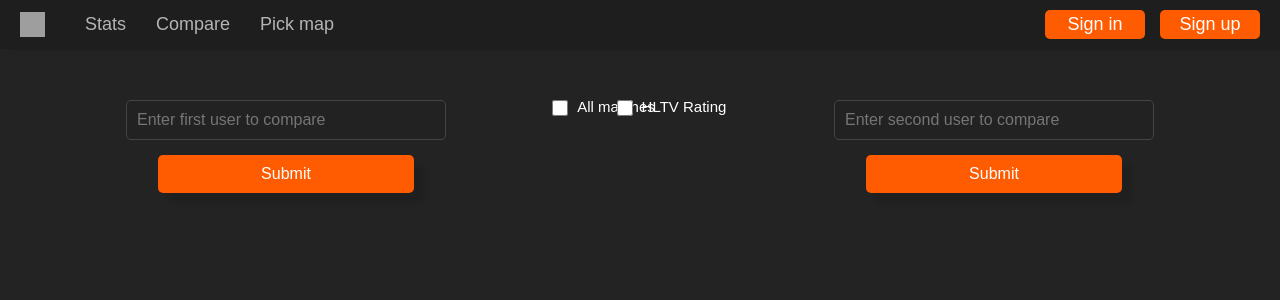
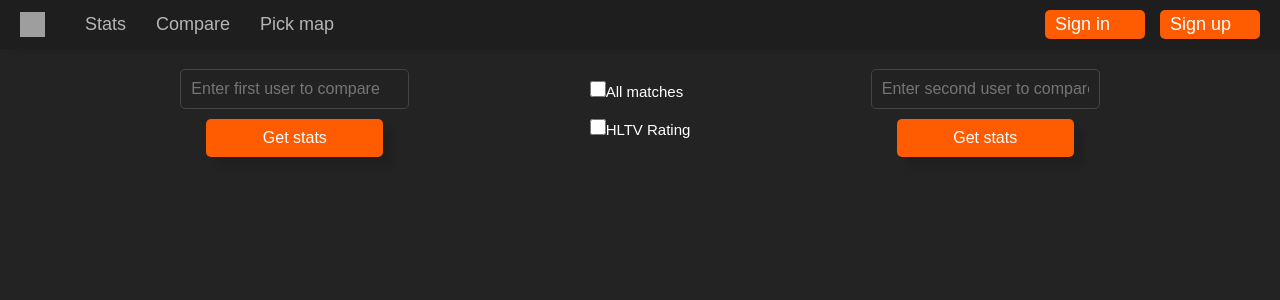
Before and after one commit to e1esm/FaceitStatsWeb, a Vue app: page /compare in a window 1280 px wide. Shown: the top 300 px of the page. Built offline with nearby package versions, Linux system fonts and the light colour scheme; grey boxes are pictures that could not be loaded.

Commit message:
added minor fixes

```diff
--- a/src/App.vue
+++ b/src/App.vue
@@ -1,5 +1,4 @@
 <template>
-  <div id="app">
     <nav>
       <div class="nav-container">
         <div class="left-side">
@@ -18,9 +17,7 @@
       </div>
     </nav>
     <router-view />
-  </div>
 </template>
-
 <style>
 
 
@@ -31,16 +28,12 @@ body {
 }
 
 #app {
-  text-align: center;
-  width: 100%;
-  height: 100%;
+  display: flex;
+  flex-direction: column;
 }
 nav {
   width: 100%;
   background-color: #1e1e1e;
-  position: fixed;
-  top: 0;
-  left: 0;
   padding: 10px 20px;
   box-shadow: 10px 2px 5px rgba(0, 0, 0, 0.1);
   z-index: 10;
@@ -100,6 +93,7 @@ nav {
   width: 100px;
   background-color: #ff5b00;
   border-radius: 5px;
+  padding-left: 10px;
 }
 
 .right-menu a {
@@ -113,3 +107,6 @@ nav {
 }
 
 </style>
+
+<script setup lang="ts">
+</script>
--- a/src/components/Compare.vue
+++ b/src/components/Compare.vue
@@ -1,9 +1,8 @@
 <template>
-    <div id="app">
   <div class="container">
     <div class="half">
       <input v-model="firstInput" placeholder="Enter first user to compare" v-if="!firstPlayer"/>
-      <button @click="handleComparisonButton(1)" v-if="!firstPlayer">Submit</button>
+      <button @click="handleComparisonButton(1)" v-if="!firstPlayer">Get stats</button>
 
       <div class="user-info" v-if="firstPlayer">
       <img :src="firstPlayer.avatar" alt="User Avatar" class="user-avatar" />
@@ -23,20 +22,20 @@
       </div>
     </div>
   </div>
-
-  <div class="checkbox-field" v-if="!firstPlayer && !secondPlayer">
-      <input type="checkbox" name="all-checkbox" id="all-matches-checkbox" v-model="allMatches">
-      <label for="all-matches-checkbox">All matches</label>
-  </div>
-
-    <div class="checkbox-field" v-if="!firstPlayer && !secondPlayer">
-      <input type="checkbox" name="all-checkbox" id="all-matches-checkbox" v-model="hltvRequired">
-      <label for="all-matches-checkbox">HLTV Rating</label>
+  <div class="checkbox-field">
+      <div  v-if="!firstPlayer && !secondPlayer">
+        <input type="checkbox" name="all-checkbox" id="all-matches-checkbox" v-model="allMatches">
+        <label for="all-matches-checkbox">All matches</label>
     </div>
 
+      <div  v-if="!firstPlayer && !secondPlayer">
+        <input type="checkbox" name="all-checkbox" id="all-matches-checkbox" v-model="hltvRequired">
+        <label for="all-matches-checkbox">HLTV Rating</label>
+      </div>
+  </div>
   <div class="half">
     <input v-model="secondInput" placeholder="Enter second user to compare" v-if="!secondPlayer"/>
-    <button @click="handleComparisonButton(2)" v-if="!secondPlayer">Submit</button>
+    <button @click="handleComparisonButton(2)" v-if="!secondPlayer">Get stats</button>
 
       <div class="user-info" v-if="secondPlayer">
       <img :src="secondPlayer.avatar" alt="User Avatar" class="user-avatar" />
@@ -55,7 +54,6 @@
         </div>
       </div>
   </div>
-</div>
 </div>
 </template>
 
@@ -132,25 +130,21 @@ export default {
 <style scoped>
 .container {
   display: flex;
-  height: 100vh;
-  width: 100vw;
+  margin-top: 20px;
 }
 
 .half {
   flex: 1;
   display: flex;
   flex-direction: column;
-  justify-content: center;
   align-items: center;
+  padding: 0 auto;
+  width: auto;
 }
 
 input {
-  position: absolute;
-  top: 100px;
   padding: 10px;
-  height: 40px;
   font-size: 16px;
-  width: 25%;
   margin-bottom: 10px;
   border: 1px solid #444;
   border-radius: 5px;
@@ -170,8 +164,6 @@ input:hover {
 
 
 button {
-  position: absolute;
-  top: 155px;
   padding: 10px 20px;
   font-size: 16px;
   background-color: #ff5b00;
@@ -180,7 +172,7 @@ button {
   border-radius: 5px;
   color: white;
   cursor: pointer;
-  width: 20%;
+  width: 30%;
 }
 
 button:hover {
@@ -188,9 +180,8 @@ button:hover {
 }
 
 .user-info {
-  position: absolute;
-  top: 75px;
-  padding: 10px;
+  position: relative;
+  padding: 0 auto;
   color: white;
 }
 
@@ -203,31 +194,33 @@ button:hover {
 
 .user-details h2 {
   margin: 0;
+  text-align: center;
   font-size: 1.5em;
 }
 
 .user-details p {
   margin: 0;
   font-size: 1em;
+  text-align: center;
   color: #555;
 }
 
 .stats-container {
-  position: absolute;
-  top: 150px;
-  padding: 10px;
+  position: relative;
+  padding-top: 10px;
   display: flex;
   justify-content: space-between;
-  padding: 100px;
-  width: 50%;
+  width: 0 auto;
+  overflow:hidden;
 }
 
 .left-column, .right-column {
   width: 100%;
-  padding: 20px;
+  padding: 5%;
   background-color: #333;
   border-radius: 10px;
   box-shadow: 20px 20px 20px 20px rgba(0, 0, 0, 0.1);
+  margin-bottom: 10%;
 }
 
 .left-column {
@@ -269,20 +262,12 @@ button:hover {
 }
 
 .checkbox-field{
-  display:inline;
-  margin-right: -50px;
-  margin-left: -10px;
-  padding-top: 5px;
-  margin-top: 90px;
-  width: 10%;
-  height: 10%;
-  align-items: center;
+  display: flex;
+  flex-direction: column;
+  justify-content: space-evenly;
 }
 
 label{
-  display: inline;
-  margin-left: -20px;
-  padding-bottom: -10px;
   color: white;
 }
 
@@ -290,7 +275,6 @@ label{
   cursor: pointer;
   width: 16px;
   height: 16px;
-  margin-left: -45px;
 }
 
 </style>
--- a/src/components/Pick.vue
+++ b/src/components/Pick.vue
@@ -1,6 +1,5 @@
 <template>
-  <div id="app">
-  </div>
+
 </template>
 <script setup lang="ts">
 </script>
--- a/src/components/Stats.vue
+++ b/src/components/Stats.vue
@@ -1,6 +1,4 @@
 <template>
-  <div id="app">
-
     <div class="user-info" v-if="user">
       <img :src="user.avatar" alt="User Avatar" class="user-avatar" />
       <div class="user-details">
@@ -19,8 +17,8 @@
       </div>
     </div>
 
-    <div class="content">
-      <div class="input-container" v-if="!user">
+    <div class="content"  v-if="!user">
+      <div class="input-container">
         <input v-model="inputData" type="text" placeholder="Enter nickname" />
         <button @click="submitData">Get stats</button>
 
@@ -36,7 +34,6 @@
       </div>
       </div>
     </div>
-  </div>
 </template>
 
 
@@ -113,18 +110,14 @@ export default {
 
 <style scoped>
 
-#app{
-  width: 100%;
-  height: 100%
-}
 
 .content {
-  position: absolute;
   width: 300px;
   z-index: 15;
   top: 50%;
   left: 50%;
-  margin: -100px 0 0 -150px;
+  padding-top: 100px;
+  margin: 0 auto;
 }
 
 .input-container {
@@ -167,28 +160,28 @@ button:hover {
 }
 
 .user-info {
-position: absolute;
-width: 300px;
-z-index: 15;
-top: 200px;
-left: 50%;
-margin: -100px 0 0 -150px;
+  width: 300px;
+  z-index: 15;
+  padding-top: 25px;
+  margin: 0 auto;
 }
 
 .user-avatar {
   width: 80px;
   height: 80px;
   border-radius: 50%;
-  margin-right: 15px;
+  margin-left: 100px;
 }
 
 .user-details h2 {
   margin: 0;
+  margin-left: 100px;
   font-size: 1.5em;
 }
 
 .user-details p {
   margin: 0;
+  margin-left: 100px;
   font-size: 1em;
   color: #555;
 }
@@ -203,8 +196,8 @@ margin: -100px 0 0 -150px;
   align-items: stretch;
   gap: 20px;
   width: 100%;
+  overflow: scroll;
   padding: 10px;
-  z-index: 10;
   flex-wrap: nowrap;
 }
 
@@ -220,7 +213,7 @@ margin: -100px 0 0 -150px;
   box-shadow: 10px 10px 5px rgba(0, 0, 0, 0.1);
   text-align: center;
   flex: 1;
-  min-width: 0;
+  width: 0 auto;;
   min-height: 100px;
 }
 
```
